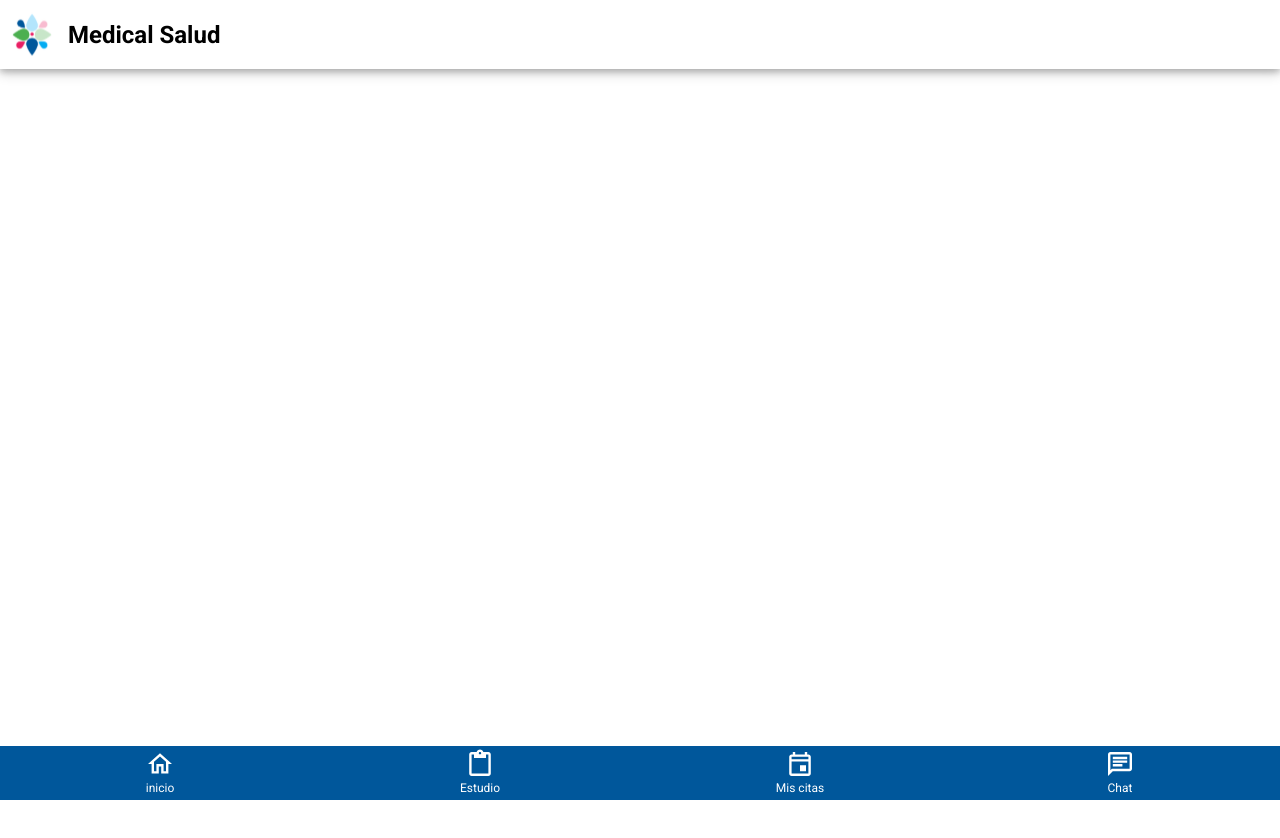
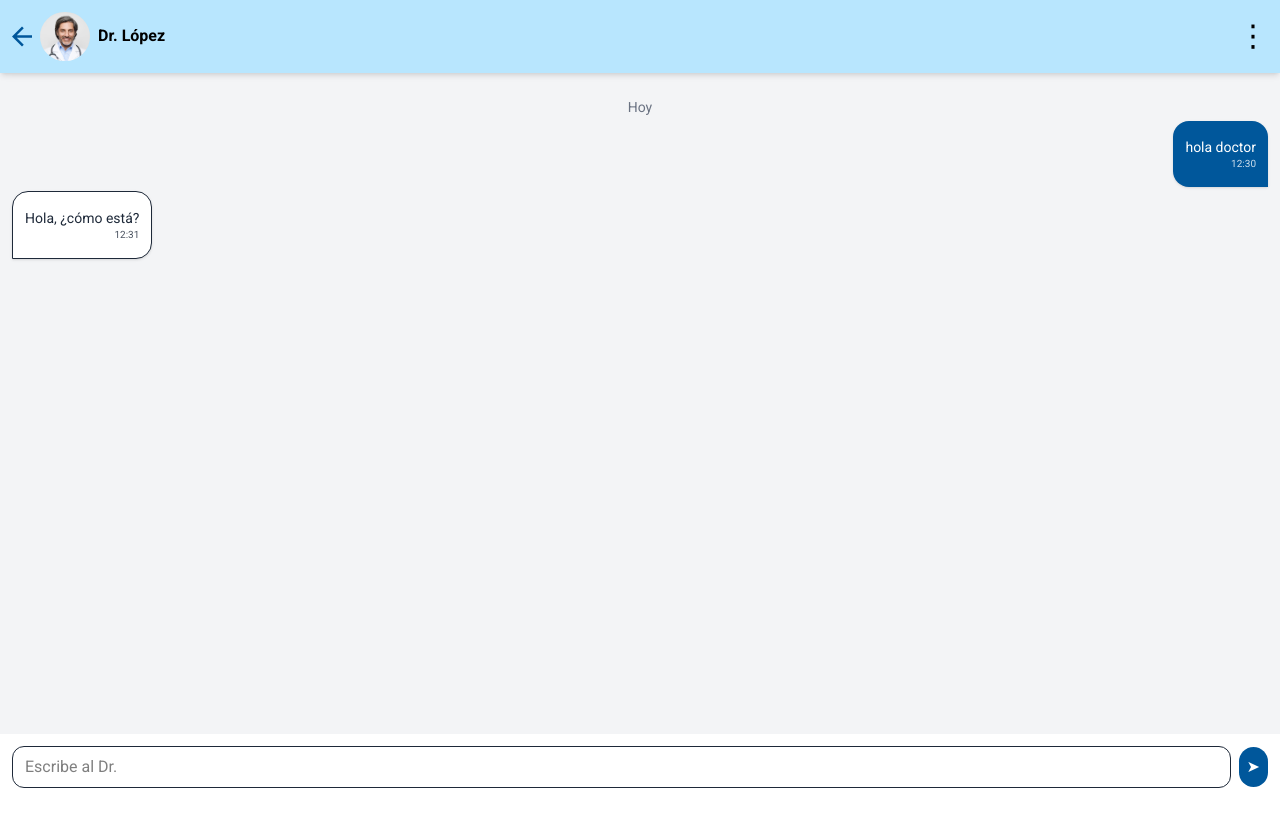
Before and after one commit to TheNesdark/Simulacion-Laboral-noCountry, a Next.js app in the folder frontend/client/: page /Chat/1 in a window 1280 px wide. Shown: the top 838 px of the page. Before the commit the page ends 800 px from the top, so only its background shows below. Built offline with nearby package versions, Linux system fonts and the light colour scheme.

Commit message:
feat(chat): reestructurar componentes de chat y agregar nuevos estilos

```diff
--- a/frontend/client/src/app/(Pacientes)/Chat/[ChatId]/layout.tsx
+++ /dev/null
@@ -1,33 +0,0 @@
-import "@/styles/globals.css";
-import Providers from "@/components/providers";
-import { Roboto } from "next/font/google";
-
-const roboto = Roboto({
-    weight: ["400", "700"],
-    subsets: ["latin"],
-    display: "swap",
-    preload: true,
-    fallback: ["system-ui", "arial"],
-});
-
-export const metadata = {
-    title: "CoordiSalud - Pacientes",
-    description: "Sistema de gestión médica y coordinación de salud",
-};
-
-export default function ChatIdLayout({
-    children,
-}: Readonly<{
-    children: React.ReactNode;
-}>) {
-    return (
-        <html lang="es">
-            <body className={roboto.className}>
-                <Providers>
-                    <header className="bg-green-500 p-3 text-white">Chat Individual</header>
-                    <main className="flex-1">{children}</main>
-                </Providers>
-            </body>
-        </html>
-    );
-}
--- a/frontend/client/src/app/(Pacientes)/Chat/[ChatId]/components/ChatView.tsx
+++ b/frontend/client/src/app/Chat/[ChatId]/components/ChatView.tsx
@@ -69,15 +69,13 @@ export default function ChatView() {
   return (
     <div className="h-screen bg-gray-100 relative">
       {/* header */}
-      <div className="fixed top-0 left-0 right-0 flex items-center justify-between p-3 bg-sky-200 text-black shadow-md z-10">
+      <div className="sticky top-0 left-0 right-0 flex items-center justify-between p-3 bg-sky-200 text-black shadow-md z-10">
         <div className="flex items-center gap-2">
           <button
             className="rounded-full cursor-pointer"
             onClick={() => router.back()}
           >
-            <svg width={22} height={22}>
-              <use href={`/assets/icons/back-icon.svg`} />
-            </svg>
+             <img src="/assets/icons/back-icon.svg" alt="Volver al historia del chats" />
           </button>
           <Image
             src={data?.avatar || "/assets/Login.png"}
@@ -92,14 +90,16 @@ export default function ChatView() {
           <h2 className="font-semibold">Dr. López</h2>
         </div>
         <div className="flex gap-2">
-          <button className="text-[#00579b]">☐</button>
+          <button className="text-[#00579b]">
+            <img src="/assets/icons/call-icon.svg" alt="Llamar al doctor" />
+          </button>
           <button className="text-3xl hover:bg-[#00579b] rounded-full">
             ⋮
           </button>
         </div>
       </div>
       {/* message */}
-      <div className="pt-16 px-3 overflow-y-auto h-full">
+      <div className="pt-6 px-3 overflow-y-auto h-full">
         <div className="flex justify-center text-gray-500 text-sm">Hoy</div>
         {messages.map((msg) => (
           <div
--- /dev/null
+++ b/frontend/client/src/app/Chat/layout.tsx
@@ -0,0 +1,29 @@
+import "@/styles/globals.css";
+import { Roboto } from "next/font/google";
+
+const roboto = Roboto({
+  weight: ["400", "700"],
+  subsets: ["latin"],
+  display: "swap",
+  preload: true,
+  fallback: ["system-ui", "arial"],
+});
+
+export const metadata = {
+  title: "CoordiSalud - Chats",
+  description: "Sistema de gestión médica y coordinación de salud",
+};
+
+export default function RootLayout({
+  children,
+}: Readonly<{
+  children: React.ReactNode;
+}>) {
+  return (
+    <html lang="es">
+      <body className={roboto.className}>
+          <main>{children}</main>
+      </body>
+    </html>
+  );
+}
--- a/frontend/client/src/app/(Pacientes)/Chat/page.tsx
+++ b/frontend/client/src/app/Chat/page.tsx
@@ -1,10 +1,14 @@
 import ChatsList from "./components/ChatsList";
 import "@/styles/pages/Chats.css";
+import Header from "@/components/layout/Header";
+import NavBar from "@/components/layout/NavBar";
 
 export default function ChatPage() {
   return (
     <>
+      <Header />
       <ChatsList />
+      <NavBar />
     </>
   );
 }
--- a/frontend/client/src/styles/pages/Calendario.css
+++ b/frontend/client/src/styles/pages/Calendario.css
@@ -1,7 +1,6 @@
 main {
     display: flex;
     flex-direction: column;
-    align-items: center;
     margin-bottom: 54px;
     padding: 24px;
     gap: 24px;
@@ -10,6 +9,7 @@ main {
 .calendar {
     border: 1px solid #00579b;
     border-radius: 12px;
+    margin: auto 0;
 }
 
 .react-calendar__tile--now {
--- a/frontend/client/src/styles/pages/Examenes.css
+++ b/frontend/client/src/styles/pages/Examenes.css
@@ -1,7 +1,6 @@
 main {
     display: flex;
     flex-direction: column;
-    align-content: center;
     margin-bottom: 54px;
     gap: 24px;
     padding: 24px;
@@ -115,6 +114,7 @@ main {
     display: inline-block;
     width: 18px;
     height: 18px;
+    margin-right: 0.2rem;
     background: url("/assets/icons/Reports/view.icon.svg") no-repeat center/18px
         18px;
 }
@@ -133,6 +133,7 @@ main {
     display: inline-block;
     width: 18px;
     height: 18px;
+    margin-right: 0.2rem;
     background: url("/assets/icons/Reports/download-icon.svg") no-repeat
         center/18px 18px;
 }
--- a/frontend/client/src/styles/pages/Home.css
+++ b/frontend/client/src/styles/pages/Home.css
@@ -1,7 +1,6 @@
 main {
     display: flex;
     flex-direction: column;
-    align-content: center;
     padding: 24px;
     margin-bottom: 54px;
     gap: 24px;
```
Also changed, not shown: frontend/client/public/assets/icons/back-icon.svg, frontend/client/public/assets/icons/call-icon.svg (added), frontend/client/src/app/Chat/[ChatId]/page.tsx (renamed from frontend/client/src/app/(Pacientes)/Chat/[ChatId]/page.tsx), frontend/client/src/app/Chat/components/ChatsList.tsx (renamed from frontend/client/src/app/(Pacientes)/Chat/components/ChatsList.tsx).
